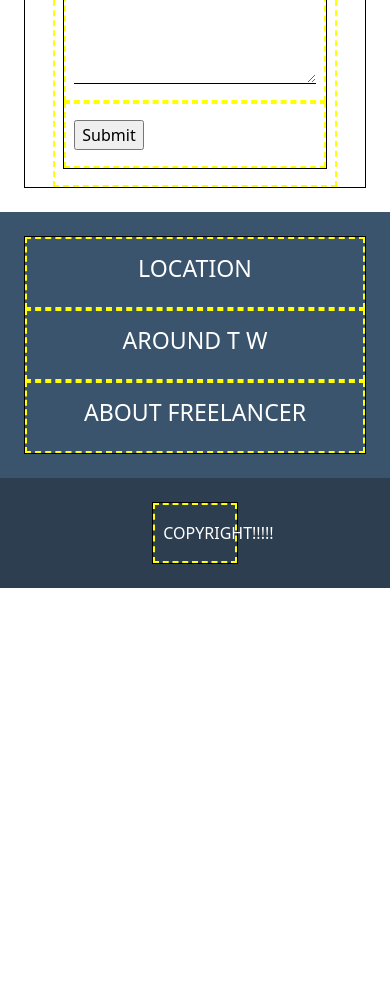
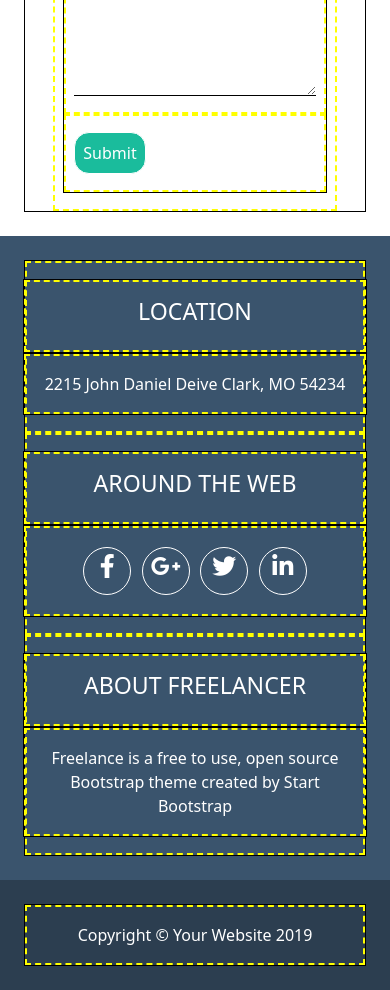
Before and after one commit to FraCuboni/html-css-bootstrap-freelancer, a plain HTML site: page index.html in a window 390 px wide. Shown: the part 3800-4790 px from the top of the page. Before the commit the page ends 4388 px from the top, so only its background shows below. Drawn offline with nearby package versions, Linux system fonts and the light colour scheme.

Commit message:
STOP ALMOST DONE NEED A TICKET

```diff
--- a/css/style.css
+++ b/css/style.css
@@ -64,3 +64,26 @@ img{
 .white{
     background-color: white;
 }
+
+button, [type="submit"]{
+    background-color: #1abc9c;
+    padding: 0.5rem;
+    border: 1px solid white;
+    border-radius: 15px;
+    color:white;
+}
+
+.icon{
+    display: inline-block;
+    height: 3rem;
+    margin: 0.2rem;
+    font-size: 1.5rem;
+    aspect-ratio: 1 / 1 ;
+    border: 1px solid white;
+    border-radius: 50%;
+}
+
+.icon>a{
+
+    color: white;
+}
--- a/index.html
+++ b/index.html
@@ -57,7 +57,7 @@
                         START BOOTSTRAP
                     </h1>
                 </div>
-                <div class="col-12">
+                <div class="col-12 offset-md-2 col-md-8">
                     <div class="star">
                         <div class="star-bar white"></div>
                         <i class="fa-solid fa-star"></i>
@@ -142,7 +142,7 @@
                             Lorem ipsum dolor sit amet consectetur adipisicing elit. Illum accusantium, porro accusamus vitae esse molestiae architecto dolor optio quis ipsam corrupti, nam tempore eveniet maiores unde tempora dignissimos voluptate odit.
                         </div>
                         <div class="col-12  text-center">
-                            <button>Download</button>
+                            <button><i class="fa-solid fa-download download_icon"></i> Download</button>
                         </div>
                     </div>
                 </div>
@@ -194,19 +194,58 @@
             <div class="container-fluid p-4 text-center">
             <div class="row mx-auto">
                 <div class="col-12 col-md-4">
+                    <div class="row">
+                        <div class="col-12">
                             <h3>
                                 LOCATION
                             </h3>
                         </div>
+                    </div>
+                    <div class="row">
+                        <div class="col-12">
+                            2215 John Daniel Deive Clark, MO 54234
+                        </div>
+                    </div>
+                </div>
                 <div class="col-12 col-md-4">
+                    <div class="row">
+                        <div class="col-12">
                             <h3>
-                        AROUND T W
+                                AROUND THE WEB
                             </h3>
                         </div>
+                    </div>
+                    <div class="row">
+                        <div class="col-12">
+                            <div class="icon">
+                            <a  href=""><i class="fa-brands fa-facebook-f"></i></a>
+                        </div>
+                            <div class="icon">
+                            <a  href=""><i class="fa-brands fa-google-plus-g"></i></a>
+                        </div>
+                            <div class="icon">
+                            <a  href=""><i class="fa-brands fa-twitter"></i></a>
+                        </div>
+                            <div class="icon">
+                            <a  href=""><i class="fa-brands fa-linkedin-in"></i></a>
+                        </div>
+                        </div>
+                    </div>
+                </div>
                 <div class="col-12 col-md-4">
+                        <div class="row">
+                            <div class="col-12">
                                 <h3>
                                     ABOUT FREELANCER
                                 </h3>
+                            </div>
+                        </div>
+                        <div class="row">
+                            <div class="col-12">
+                                Freelance is a free to use, open source Bootstrap theme created by Start Bootstrap
+                            </div>
+                        </div>
+                    </div>
                 </div>
             </div>
         </div>
@@ -216,9 +255,9 @@
         <!-- COPYRIGHT -->
         <div class="dark-petrol">
             <div class="container-fluid p-4 text-center">
-            <div class="row mx-auto w-25">
+            <div class="row mx-auto">
                 <div class="col-12">
-                    COPYRIGHT!!!!!
+                    Copyright © Your Website 2019
                 </div>
             </div>
         </div>
```
Lines whose indentation alone changed are shown as unchanged.
